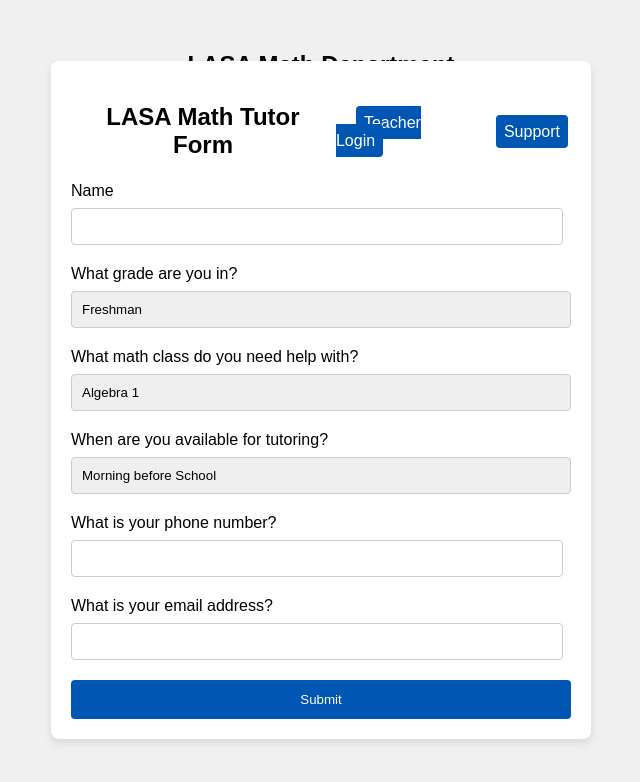
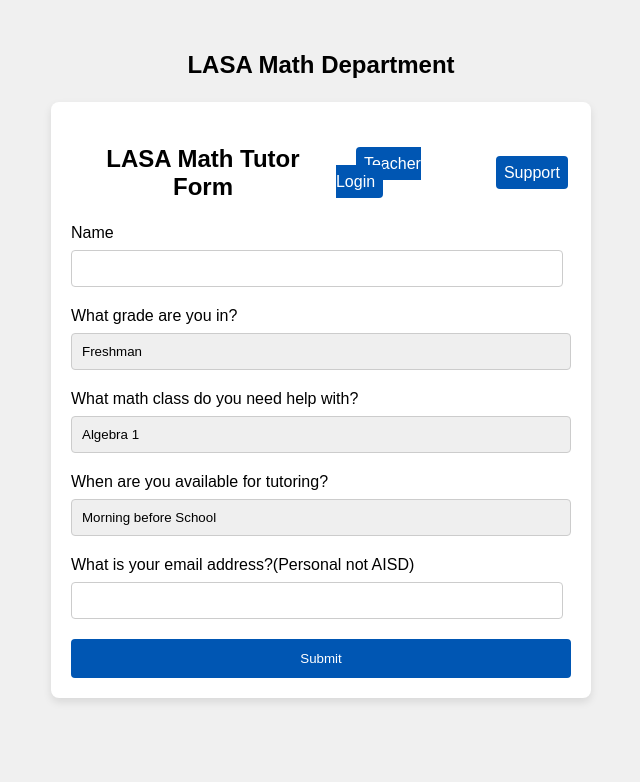
Before and after one commit to maxwoodruffvale/WebAppsFinal, a Flask app: page / in a window 1280 px wide. Shown: the top 782 px of the page, without its empty margins (319-959 px from the left). Run offline with Flask 3, Linux system fonts and the light colour scheme.

Commit message:
might have problems but Joe Sharma wants it apparently

```diff
--- a/app.py
+++ b/app.py
@@ -19,6 +19,7 @@ from passlib.hash import sha256_crypt
 global msg
 
 def send_email(subject, message, to_email):
+    print("gyat ballsamongus")
     smtp_server = 'smtp.gmail.com'
     smtp_port = 587
     smtp_username = 'lasamathtutoringsite@gmail.com'
@@ -88,7 +89,6 @@ range_name2 = 'Sheet1!A1:I100'
 hashed_password = sha256_crypt.hash("password123")
 print("bruh: " + hashed_password)
 
-student_number="5128770023"
 student_email=""
 
 @app.route("/", methods = ["GET", "POST"])
@@ -100,9 +100,7 @@ def index():
         grade = request.form['class']
         math_class = request.form['math_class']
         availability = request.form['availability']
-        student_number = request.form['phone_number']
         student_email = request.form['email']
-        print(student_number)
         all_tutors = fetchTutors()
 
         filtered_tutors = filterTutors(all_tutors, grade, math_class, availability)
@@ -229,18 +227,18 @@ def save_tutor_info():
 
 @app.route('/contacted', methods=["GET", "POST"])
 def contacted():
-    db = get_db()
+    #db = get_db()
 
-    cur = db.execute("SELECT name, phone, contact FROM tutor_info ORDER BY ROWID ASC LIMIT 1")
-    row = cur.fetchone()
-    if row:
-        name, phone, contact = row
-        contact = contact.replace("Contact:", "").strip()
-        msg = f'LASA Math Tutoring Service: Your tutor is {name}. You can contact them at {contact}'
-    else:
-        msg = None
+    #cur = db.execute("SELECT name, phone, contact FROM tutor_info ORDER BY ROWID ASC LIMIT 1")
+    #row = cur.fetchone()
+    #if row:
+    #    name, phone, contact = row
+    #    contact = contact.replace("Contact:", "").strip()
+    #    msg = f'LASA Math Tutoring Service: Your tutor is {name}. You can contact them at {contact}'
+    #else:
+    #    msg = None
 
-    return render_template("contacted.html", msg=msg)
+    return render_template("contacted.html", msg="")
 
 @app.route('/support', methods=["GET"])
 def support():
--- a/templates/studentRequest.html
+++ b/templates/studentRequest.html
@@ -152,9 +152,7 @@
           <option value="Online 4-6 PM">Online 4-6 PM</option>
         </select>
 
-        <label for="phone">What is your phone number?</label>
-        <input type="text" name="phone_number" id="phone_number">
-        <label for="emailaddress">What is your email address?</label>
+        <label for="emailaddress">What is your email address?(Personal not AISD)</label>
         <input type="text" name="email" id="email">
 
         <input type="submit" value="Submit">
```
Also changed, not shown: templates/tutor_info.html (deleted, +0 -19 lines).
